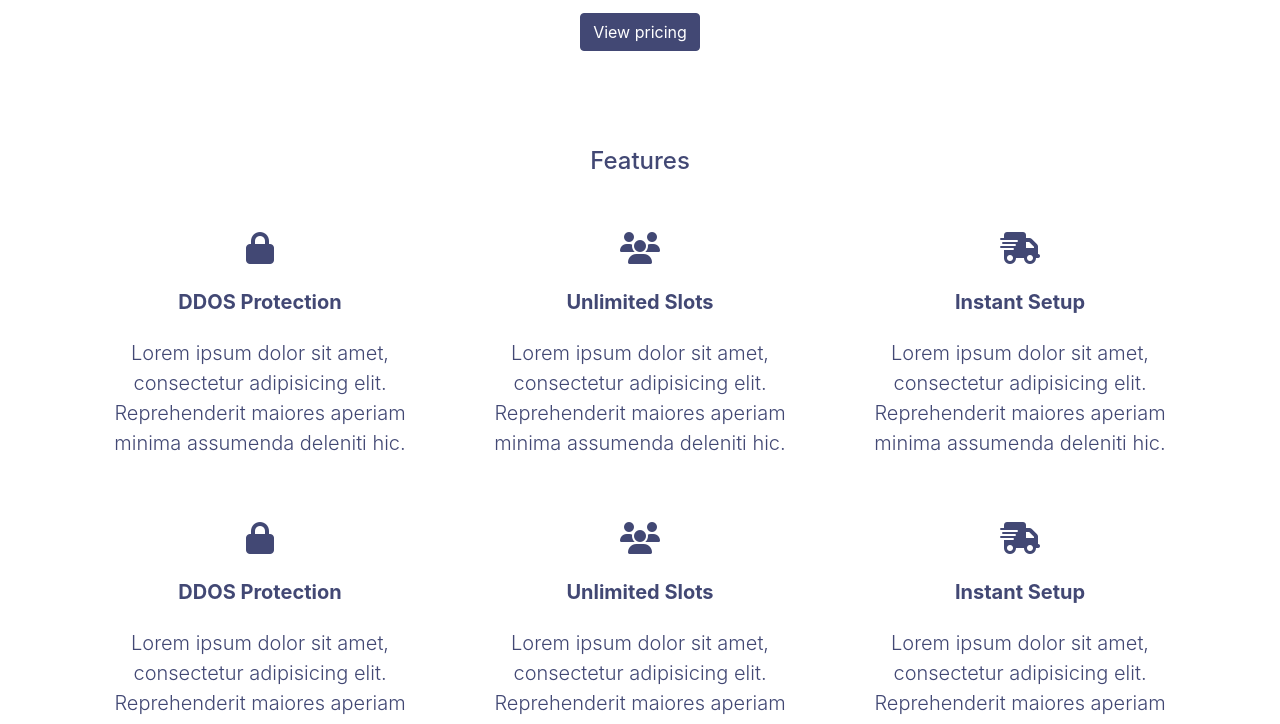
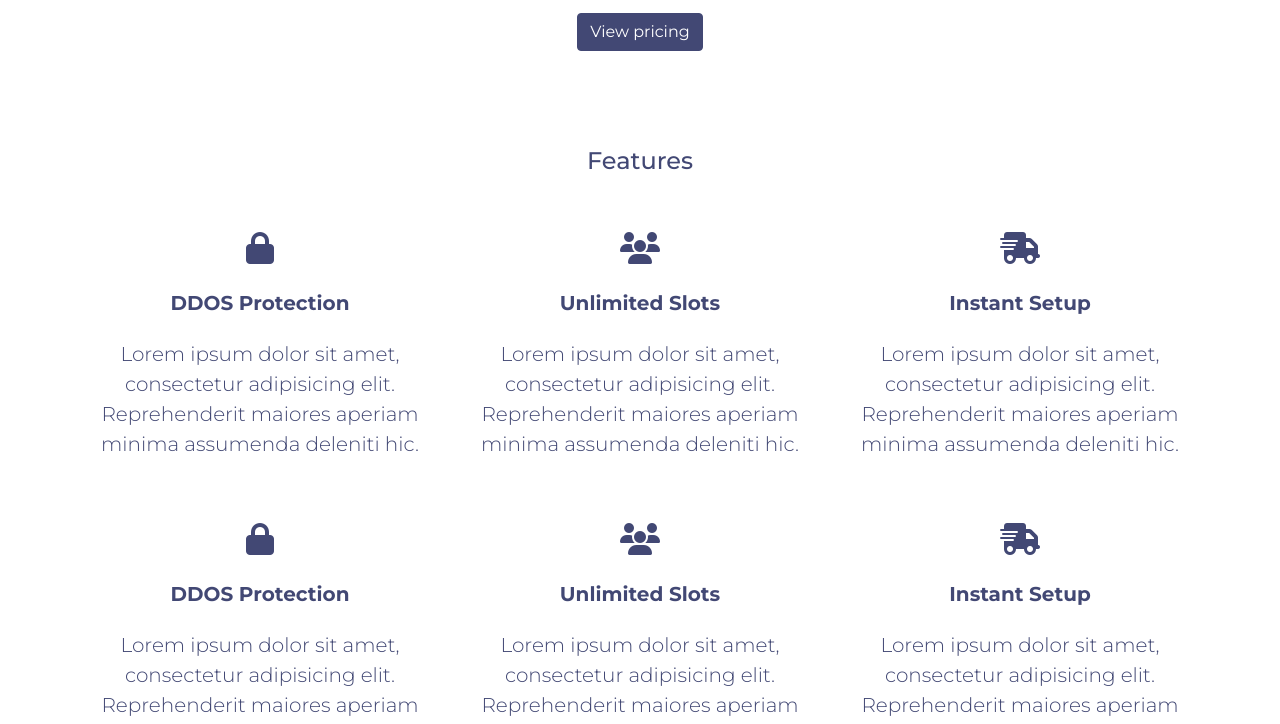
Before and after one commit to ckippen/capsulehost, a website: page index.html in a window 1280 px wide. Shown: the part 271-995 px from the top of the page. Drawn offline with nearby package versions, Linux system fonts and the light colour scheme.

Commit message:
update font

```diff
--- a/main.scss
+++ b/main.scss
@@ -2,6 +2,9 @@ $theme-colors: (
   "indigo": #424874
 );
 
+$font-family-base: Montserrat,sans-serif;
+
+@import url('https://fonts.googleapis.com/css2?family=Montserrat:wght@100;200;300;400;500;600;700&family=Roboto:wght@100;300;400;500&display=swap');
 @import "node_modules/bootstrap/scss/bootstrap";
 
 .jumbotron .container {
```
Also changed, not shown: main.css, 1 other file.
